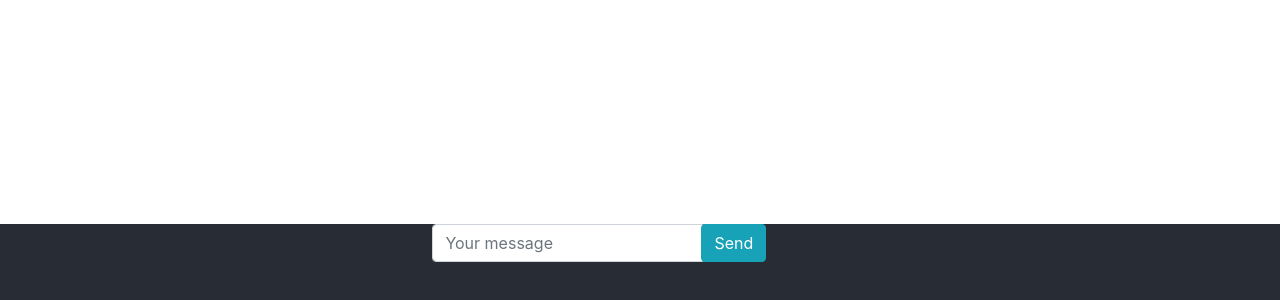
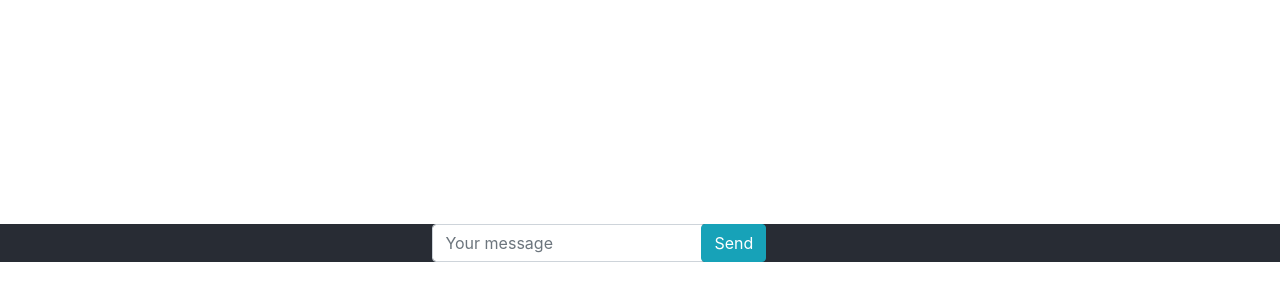
Before and after one commit to lisalund/DM2518Lab4, a React (Create React App) app: page / in a window 1280 px wide. Shown: the part 96-396 px from the top of the page. Built offline with nearby package versions, Linux system fonts and the light colour scheme.

Commit message:
some stuff

```diff
--- a/src/App.css
+++ b/src/App.css
@@ -1,13 +1,11 @@
 .App {
   text-align: center;
   background-color: #282c34;
-  min-height: 100vh;
   color: white;
 }
 
 
 #mainContent {
-  margin-top: 5em;
 }
 
 .App-header {
```
